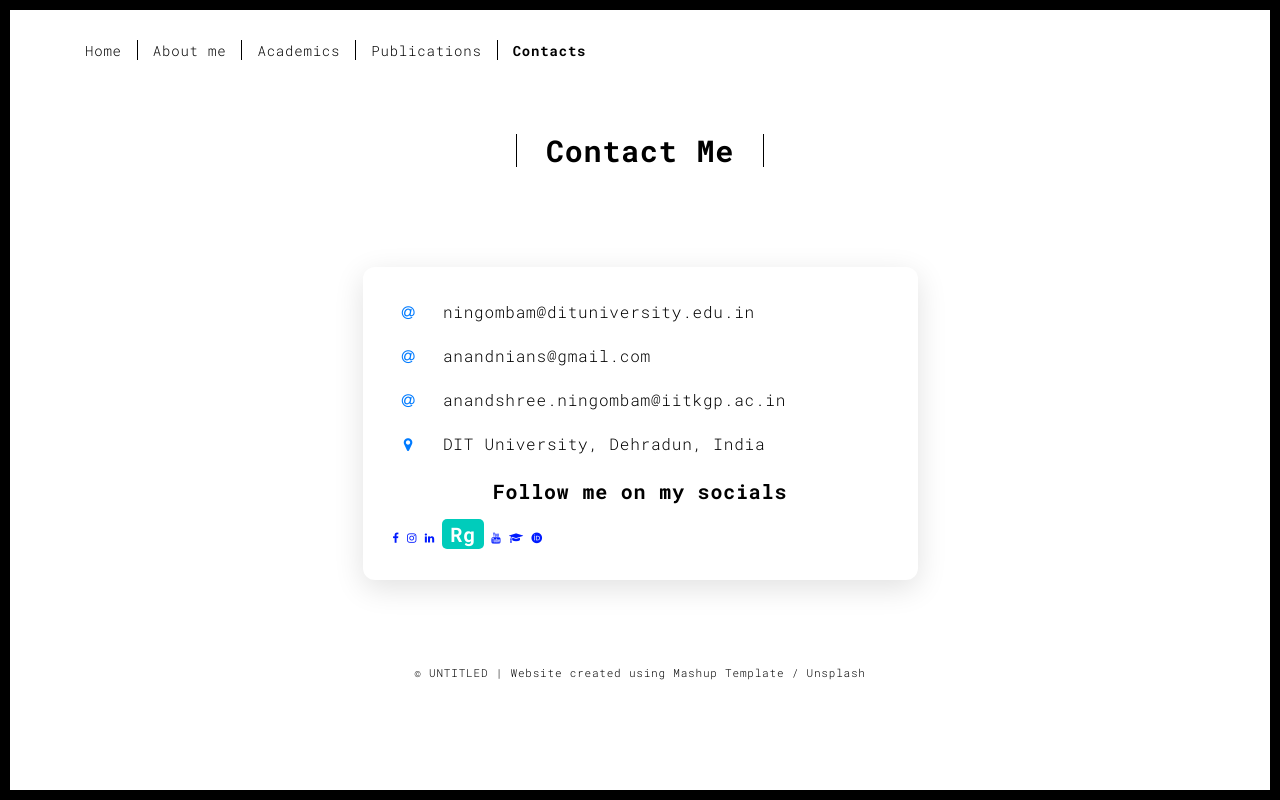
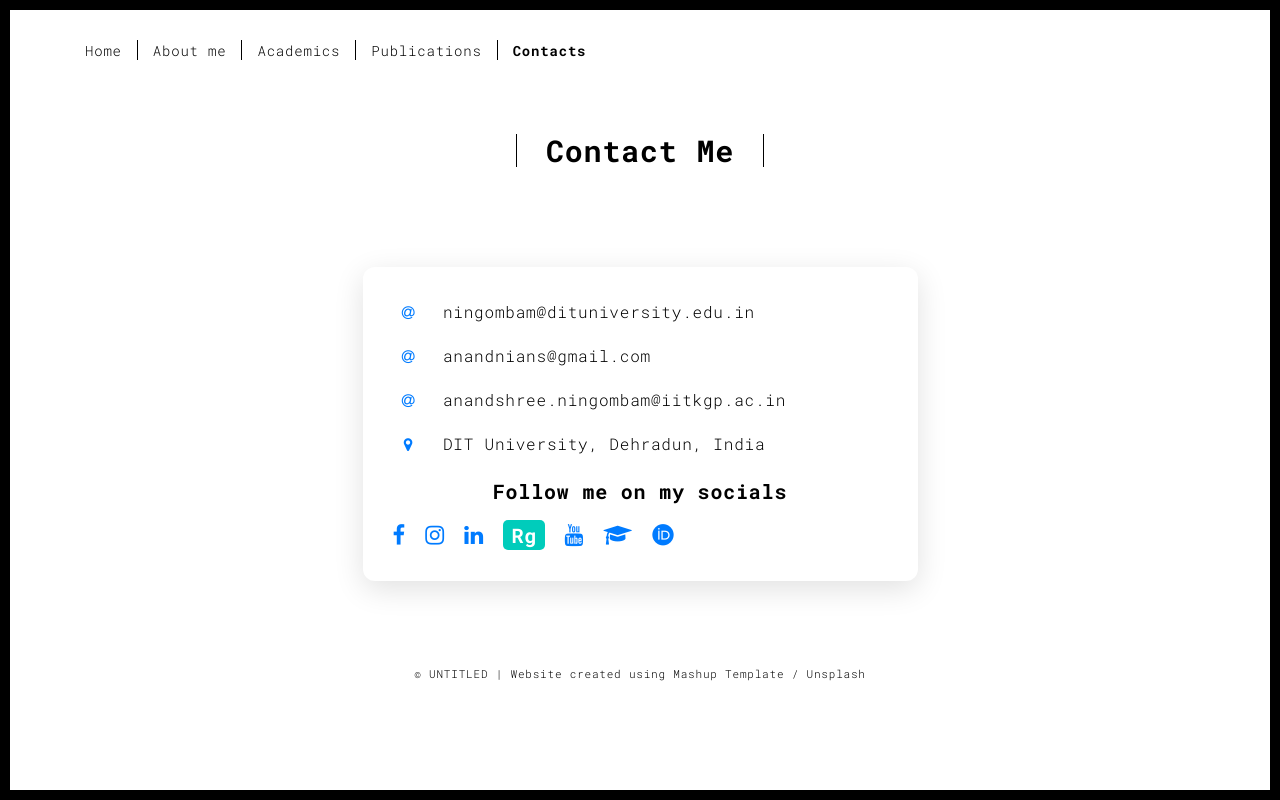
Before and after one commit to NingombamAnandshreeSingh/ningombamanandshreesingh.github.io, a plain HTML site: page contact.html in a window 1280 px wide. Drawn offline with Linux system fonts and the light colour scheme.

Commit message:
Update contact.html

```diff
--- a/contact.html
+++ b/contact.html
@@ -50,6 +50,7 @@ https://github.com/NingombamAnandshreeSingh/ningombamanandshreesingh.github.io/e
       font-size: 22px;
       margin-right: 12px;
       color: #007bff;
+      text-align: center;
       transition: 0.3s;
     }
 
@@ -136,7 +137,7 @@ https://github.com/NingombamAnandshreeSingh/ningombamanandshreesingh.github.io/e
 
           <h3>Follow me on my socials</h3>
 
-          <div class="social-icons; text-align:center;">
+          <div class="social-icons">
             <a href="https://www.facebook.com/anand.nian/"><i class="fa fa-facebook"></i></a>
             <a href="https://www.instagram.com/anandshree.ningombam/"><i class="fa fa-instagram"></i></a>
             <a href="https://www.linkedin.com/in/ningombam-anandshree-singh-0a38a667/"><i class="fa fa-linkedin"></i></a>
```
